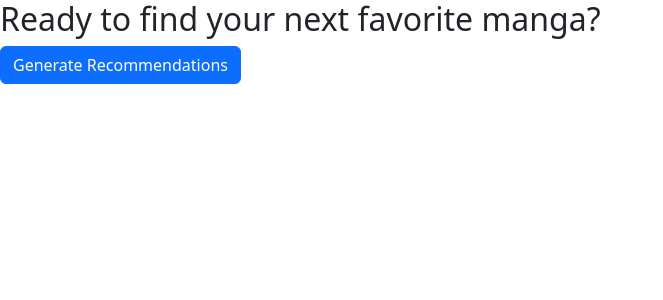
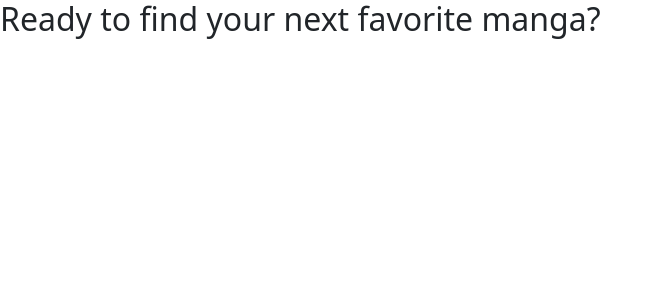
Before and after one commit to csiv23/MangaMatch, a React (Create React App) app in the folder frontend/: page /recommendation-screen in a window 1280 px wide. Shown: the top 300 px of the page, without its empty margins (0-663 px from the left). Built offline with nearby package versions, Linux system fonts and the light colour scheme.

Commit message:
Fixed basic functionality of generating-recommendations page

```diff
--- a/frontend/src/components/RecommendationScreen/RecommendationScreen.js
+++ b/frontend/src/components/RecommendationScreen/RecommendationScreen.js
@@ -1,4 +1,4 @@
-import React, { useState, useContext } from 'react';
+import React, { useState, useContext, useEffect } from 'react';
 import { useNavigate } from 'react-router-dom';
 import { MangaContext } from '../../contexts/MangaContext';
 
@@ -6,6 +6,7 @@ function RecommendationScreen() {
     const navigate = useNavigate();
     const { setResponseData, selectedMangaIds } = useContext(MangaContext);
     const [loading, setLoading] = useState(false);
+    const [hasGenerated, setHasGenerated] = useState(false);
 
     const handleGenerateRecommendations = async () => {
         try {
@@ -24,23 +25,24 @@ function RecommendationScreen() {
                 const data = await response.json();
                 console.log('Received data:', data);  // Log the data received from the server
                 setResponseData(data);
-                setLoading(false);
-                navigate('/view-recommendations');
+                setHasGenerated(true);
             } else {
                 console.warn('No manga IDs selected');  // Log a warning if no manga IDs are selected
             }
         } catch (error) {
             console.error('Error fetching the recommendations:', error);  // Log any errors
+        } finally {
             setLoading(false);
         }
     };
 
+    useEffect(() => {
+        handleGenerateRecommendations();
+    }, []);
+
     return (
         <div className="recommendation-screen">
             <h2>Ready to find your next favorite manga?</h2>
-            <button className="btn btn-primary" onClick={handleGenerateRecommendations} disabled={loading}>
-                Generate Recommendations
-            </button>
             {loading && (
                 <div className="loading-indicator">
                     <div className="spinner-border text-secondary" role="status">
@@ -49,6 +51,11 @@ function RecommendationScreen() {
                     <span> Generating recommendations...</span>
                 </div>
             )}
+            {hasGenerated && !loading && (
+                <button className="btn btn-primary" onClick={() => navigate('/view-recommendations')}>
+                    Next
+                </button>
+            )}
         </div>
     );
 }
--- a/frontend/src/components/Searchbar/SearchBar.js
+++ b/frontend/src/components/Searchbar/SearchBar.js
@@ -75,7 +75,7 @@ function SearchBar() {
             <SelectedMangaList selectedMangaTitles={selectedMangaTitles} handleRemoveManga={handleRemoveManga} />
             <MangaSuggestions suggestions={suggestions} handleSelectManga={handleSelectManga} />
 
-            <button type="button" className="btn btn-primary mt-3" onClick={() => navigate('/recommendation-screen')}>
+            <button className="btn btn-primary" onClick={() => navigate('/recommendation-screen')}>
                 Next
             </button>
         </div>
```
